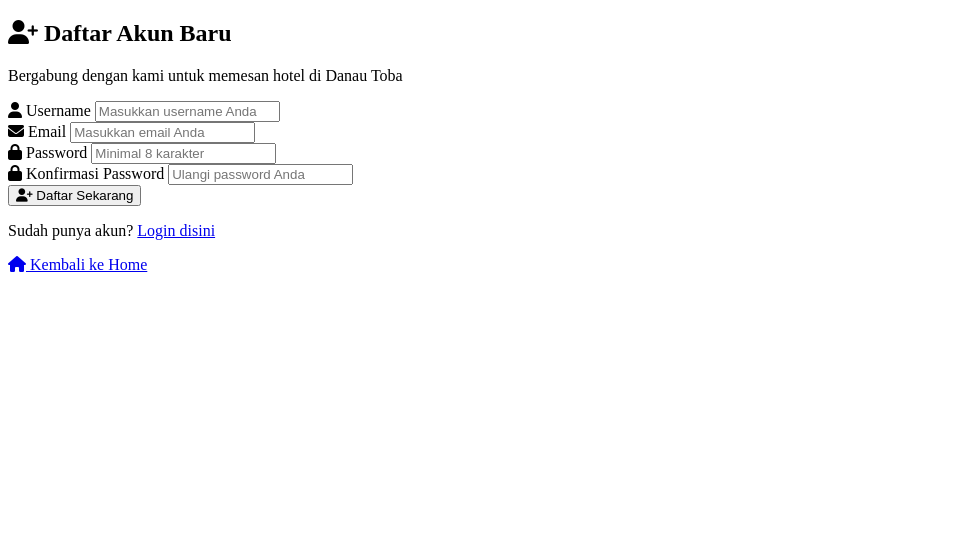
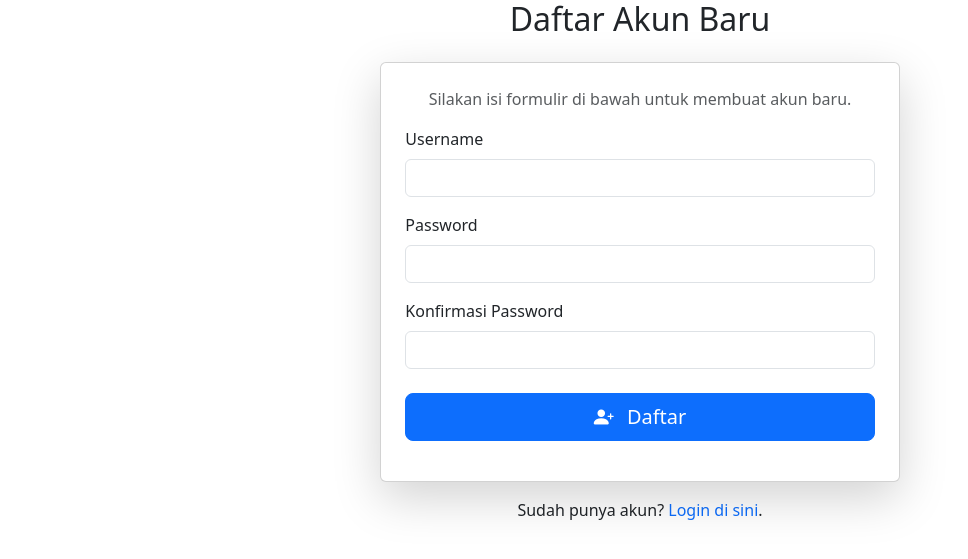
Before and after one commit to JohannesMRS/pemesanan-hotel, a PHP site: page /danautoba-ticketing/auth/register.php in a window 1280 px wide. Shown: the top 559 px of the page, without its empty margins (0-968 px from the left). Run offline with PHP 8.4, Linux system fonts and the light colour scheme.

Commit message:
Form login dan register

```diff
--- /dev/null
+++ b/auth/headerLogin.php
@@ -0,0 +1,7 @@
+<?php
+$logged_in = isset($_SESSION["loggedin"]) && $_SESSION["loggedin"] === true;
+$is_admin = $logged_in && isset($_SESSION["role"]) && $_SESSION["role"] == 'admin';
+?>
+
+<link href="https://cdn.jsdelivr.net/npm/bootstrap@5.3.3/dist/css/bootstrap.min.css" rel="stylesheet" crossorigin="anonymous">
+<link rel="stylesheet" href="https://cdn.jsdelivr.net/npm/bootstrap-icons@1.11.3/font/bootstrap-icons.min.css">
--- a/auth/register.php
+++ b/auth/register.php
@@ -1,68 +1,141 @@
-<?php require_once '../config/database.php'; ?>
-<!DOCTYPE html>
-<html lang="id">
-<head>
-    <meta charset="UTF-8">
-    <meta name="viewport" content="width=device-width, initial-scale=1.0">
-    <title>Register - Danau Toba Ticketing</title>
-    <link rel="stylesheet" href="../assets/style/auth.css">
-    <link rel="stylesheet" href="https://cdnjs.cloudflare.com/ajax/libs/font-awesome/6.4.0/css/all.min.css">
-</head>
-<body>
-    <div class="auth-container">
-        <div class="auth-card">
-            <div class="auth-header">
-                <h2><i class="fas fa-user-plus"></i> Daftar Akun Baru</h2>
-                <p>Bergabung dengan kami untuk memesan hotel di Danau Toba</p>
-            </div>
+<?php
+// register.php - Form Pendaftaran Pengguna
+include('../config/database.php');
 
-            <?php if (isset($_GET['error'])): ?>
-                <div class="alert alert-error">
-                    <?php echo htmlspecialchars($_GET['error']); ?>
-                </div>
-            <?php endif; ?>
+// Cek: Jika pengguna sudah login, arahkan ke halaman utama
+if (isset($_SESSION["loggedin"]) && $_SESSION["loggedin"] === true) {
+    header("location: home.php");
+    exit;
+}
 
-            <?php if (isset($_GET['success'])): ?>
-                <div class="alert alert-success">
-                    <?php echo htmlspecialchars($_GET['success']); ?>
-                </div>
-            <?php endif; ?>
+$username = $password = $confirm_password = "";
+$username_err = $password_err = $confirm_password_err = $general_err = "";
 
-            <form action="proses_login.php" method="POST" class="auth-form">
-                <div class="form-group">
-                    <label for="username"><i class="fas fa-user"></i> Username</label>
-                    <input type="text" id="username" name="username" required
-                           placeholder="Masukkan username Anda">
-                </div>
+// Proses form saat data dikirim
+if ($_SERVER["REQUEST_METHOD"] == "POST") {
 
-                <div class="form-group">
-                    <label for="email"><i class="fas fa-envelope"></i> Email</label>
-                    <input type="email" id="email" name="email" required
-                           placeholder="Masukkan email Anda">
-                </div>
+    // 1. Validasi Username
+    if (empty(trim($_POST["username"]))) {
+        $username_err = "Mohon masukkan username.";
+    } elseif (!preg_match('/^[a-zA-Z0-9_]+$/', trim($_POST["username"]))) {
+        $username_err = "Username hanya boleh mengandung huruf, angka, dan underscore.";
+    } else {
+        // Cek apakah username sudah terdaftar di database
+        $sql = "SELECT id FROM users WHERE username = ?";
 
-                <div class="form-group">
-                    <label for="password"><i class="fas fa-lock"></i> Password</label>
-                    <input type="password" id="password" name="password" required
-                           placeholder="Minimal 8 karakter">
-                </div>
+        if ($stmt = mysqli_prepare($conn, $sql)) {
+            mysqli_stmt_bind_param($stmt, "s", $param_username);
+            $param_username = trim($_POST["username"]);
 
-                <div class="form-group">
-                    <label for="confirm_password"><i class="fas fa-lock"></i> Konfirmasi Password</label>
-                    <input type="password" id="confirm_password" name="confirm_password" required
-                           placeholder="Ulangi password Anda">
-                </div>
+            if (mysqli_stmt_execute($stmt)) {
+                mysqli_stmt_store_result($stmt);
 
-                <button type="submit" class="btn-auth">
-                    <i class="fas fa-user-plus"></i> Daftar Sekarang
-                </button>
-            </form>
+                if (mysqli_stmt_num_rows($stmt) == 1) {
+                    $username_err = "Username ini sudah digunakan.";
+                } else {
+                    $username = trim($_POST["username"]);
+                }
+            } else {
+                $general_err = "Terjadi kesalahan database saat cek username.";
+            }
+            mysqli_stmt_close($stmt);
+        }
+    }
 
-            <div class="auth-footer">
-                <p>Sudah punya akun? <a href="login.php">Login disini</a></p>
-                <p><a href="../pages/home.php"><i class="fas fa-home"></i> Kembali ke Home</a></p>
+    // 2. Validasi Password
+    if (empty(trim($_POST["password"]))) {
+        $password_err = "Mohon masukkan password.";
+    } elseif (strlen(trim($_POST["password"])) < 6) {
+        $password_err = "Password harus memiliki minimal 6 karakter.";
+    } else {
+        $password = trim($_POST["password"]);
+    }
+
+    // 3. Validasi Konfirmasi Password
+    if (empty(trim($_POST["confirm_password"]))) {
+        $confirm_password_err = "Mohon konfirmasi password.";
+    } else {
+        $confirm_password = trim($_POST["confirm_password"]);
+        if (empty($password_err) && ($password != $confirm_password)) {
+            $confirm_password_err = "Konfirmasi password tidak cocok.";
+        }
+    }
+
+    // 4. Jika tidak ada error, masukkan user baru ke database
+    if (empty($username_err) && empty($password_err) && empty($confirm_password_err) && empty($general_err)) {
+
+        // Perhatian: Hanya memasukkan username, password, dan role (DEFAULT 'user')
+        $sql = "INSERT INTO users (username, password, role) VALUES (?, ?, 'user')";
+
+        if ($stmt = mysqli_prepare($conn, $sql)) {
+            mysqli_stmt_bind_param($stmt, "ss", $param_username, $param_password);
+
+            $param_username = $username;
+            // Gunakan password_hash() untuk keamanan
+            $param_password = password_hash($password, PASSWORD_DEFAULT);
+
+            if (mysqli_stmt_execute($stmt)) {
+                // Pendaftaran berhasil, arahkan ke halaman login dengan pesan sukses
+                header("location: login.php?success=register");
+                exit;
+            } else {
+                $general_err = "Terjadi kesalahan saat menyimpan data. Silakan coba lagi.";
+            }
+            mysqli_stmt_close($stmt);
+        }
+    }
+
+    mysqli_close($conn);
+}
+
+// Sertakan Header
+$page_title = "Daftar Akun Baru";
+include('headerLogin.php');
+?>
+
+<div class="row justify-content-center">
+    <div class="col-md-5">
+        <h2 class="mb-4 text-center">Daftar Akun Baru</h2>
+
+        <?php
+        if (!empty($general_err)) {
+            echo '<div class="alert alert-danger"><i class="bi bi-x-octagon-fill me-2"></i>' . $general_err . '</div>';
+        }
+        ?>
+
+        <div class="card shadow-lg">
+            <div class="card-body p-4">
+                <p class="text-center text-muted">Silakan isi formulir di bawah untuk membuat akun baru.</p>
+
+                <form action="<?php echo htmlspecialchars($_SERVER["PHP_SELF"]); ?>" method="post">
+
+                    <div class="mb-3">
+                        <label for="username" class="form-label">Username</label>
+                        <input type="text" name="username" class="form-control <?php echo (!empty($username_err)) ? 'is-invalid' : ''; ?>" value="<?php echo htmlspecialchars($username); ?>">
+                        <div class="invalid-feedback"><?php echo $username_err; ?></div>
+                    </div>
+
+                    <div class="mb-3">
+                        <label for="password" class="form-label">Password</label>
+                        <input type="password" name="password" class="form-control <?php echo (!empty($password_err)) ? 'is-invalid' : ''; ?>">
+                        <div class="invalid-feedback"><?php echo $password_err; ?></div>
+                    </div>
+
+                    <div class="mb-3">
+                        <label for="confirm_password" class="form-label">Konfirmasi Password</label>
+                        <input type="password" name="confirm_password" class="form-control <?php echo (!empty($confirm_password_err)) ? 'is-invalid' : ''; ?>">
+                        <div class="invalid-feedback"><?php echo $confirm_password_err; ?></div>
+                    </div>
+
+                    <div class="d-grid gap-2 mt-4">
+                        <button type="submit" class="btn btn-primary btn-lg"><i class="bi bi-person-plus-fill me-2"></i> Daftar</button>
+                    </div>
+                </form>
             </div>
         </div>
+
+        <div class="mt-3 text-center">
+            Sudah punya akun? <a href="login.php" class="text-decoration-none">Login di sini</a>.
+        </div>
     </div>
-</body>
-</html>
+</div>
--- a/pages/home.php
+++ b/pages/home.php
@@ -21,7 +21,7 @@ $conn = getConnection();
     <div class="container">
         <div class="search-box">
             <h2><i class="fas fa-search"></i> Cari Hotel Impian Anda</h2>
-            <form action="pages/hotels.php" method="GET" class="search-form">
+            <form action="hotels.php" method="GET" class="search-form">
                 <div class="form-row">
                     <div class="form-group">
                         <label for="location"><i class="fas fa-map-marker-alt"></i> Lokasi</label>
```
Also changed, not shown: auth/login.php (+138 -47 lines).
